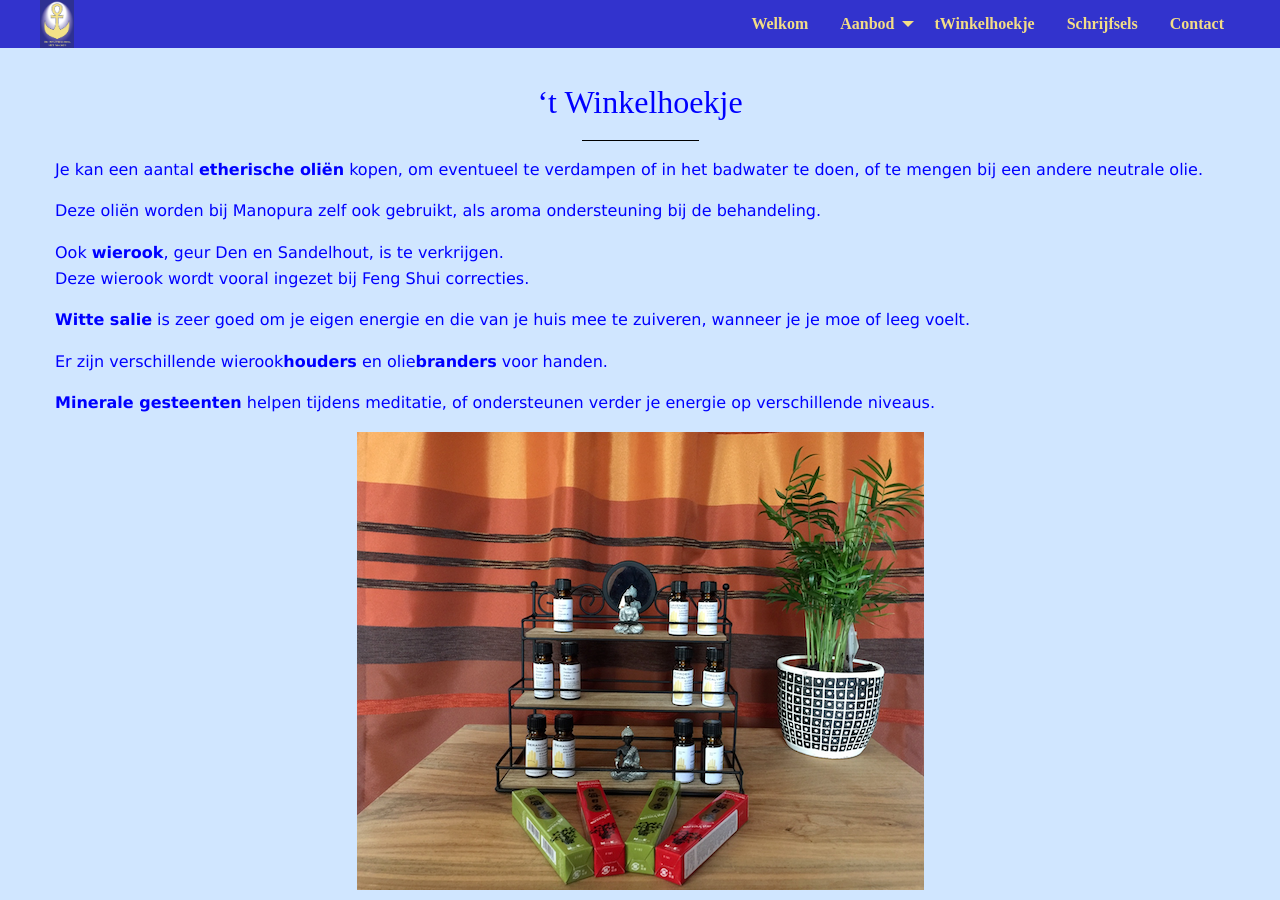
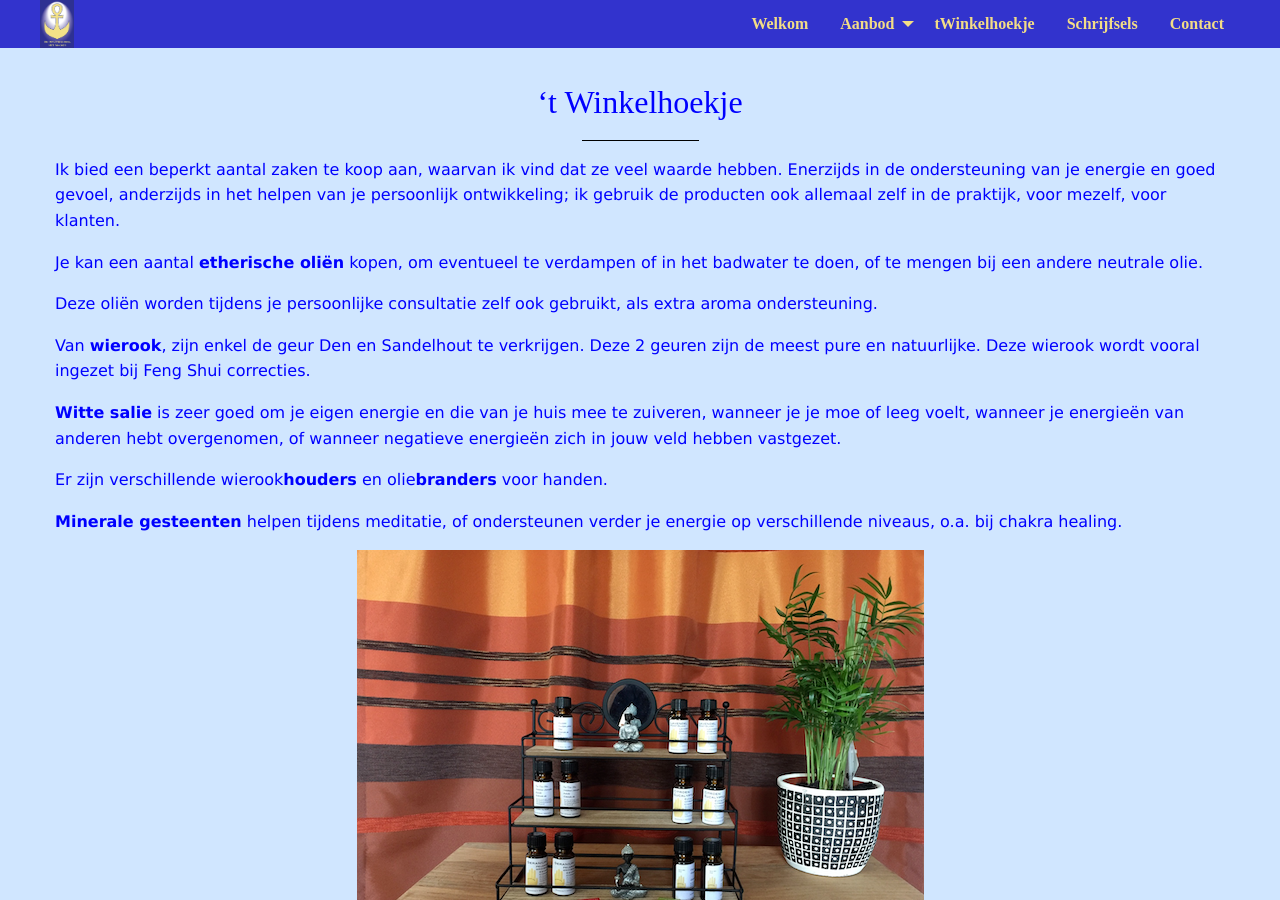
Before and after one commit to ankher/ankher.github.io, a Jekyll site: the page built from tWinkelhoekje.md, in a window 1280 px wide and 900 px high. Built offline with Jekyll 4.4.1, drawn with Linux system fonts in a browser that asks for light colours; nearby versions of some CDN libraries; our own code applies the rules of GitHub Pages for plain Markdown files.

Commit message:
Update tWinkelhoekje.md

```diff
--- a/tWinkelhoekje.md
+++ b/tWinkelhoekje.md
@@ -4,18 +4,20 @@ menu: etherische_olie
 ---
 # 't Winkelhoekje
 
+Ik bied een beperkt aantal zaken te koop aan, waarvan ik vind dat ze veel waarde hebben. Enerzijds in de ondersteuning van je energie en goed gevoel, anderzijds in het helpen van je persoonlijk ontwikkeling; ik gebruik de producten ook allemaal zelf in de praktijk, voor mezelf, voor klanten.
+
 Je kan een aantal **etherische oliën** kopen, om eventueel te verdampen of in het badwater te doen, of te mengen bij een andere neutrale olie.
 
-Deze oliën worden bij Manopura zelf ook gebruikt, als aroma ondersteuning bij de behandeling.
+Deze oliën worden tijdens je persoonlijke consultatie zelf ook gebruikt, als extra aroma ondersteuning.
 
-Ook **wierook**, geur Den en Sandelhout, is te verkrijgen.
+Van **wierook**, zijn enkel de geur Den en Sandelhout te verkrijgen. Deze 2 geuren zijn de meest pure en natuurlijke.
 Deze wierook wordt vooral ingezet bij Feng Shui correcties.
 
-**Witte salie** is zeer goed om je eigen energie en die van je huis mee te zuiveren, wanneer je je moe of leeg voelt.
+**Witte salie** is zeer goed om je eigen energie en die van je huis mee te zuiveren, wanneer je je moe of leeg voelt, wanneer je energieën van anderen hebt overgenomen, of wanneer negatieve energieën zich in jouw veld hebben vastgezet.
 
 Er zijn verschillende wierook**houders** en olie**branders** voor handen.
 
-**Minerale gesteenten** helpen tijdens meditatie, of ondersteunen verder je energie op verschillende niveaus.
+**Minerale gesteenten** helpen tijdens meditatie, of ondersteunen verder je energie op verschillende niveaus, o.a. bij chakra healing.
 
 
 ![etherische_olie](images/kleinolierekje.png)
```
